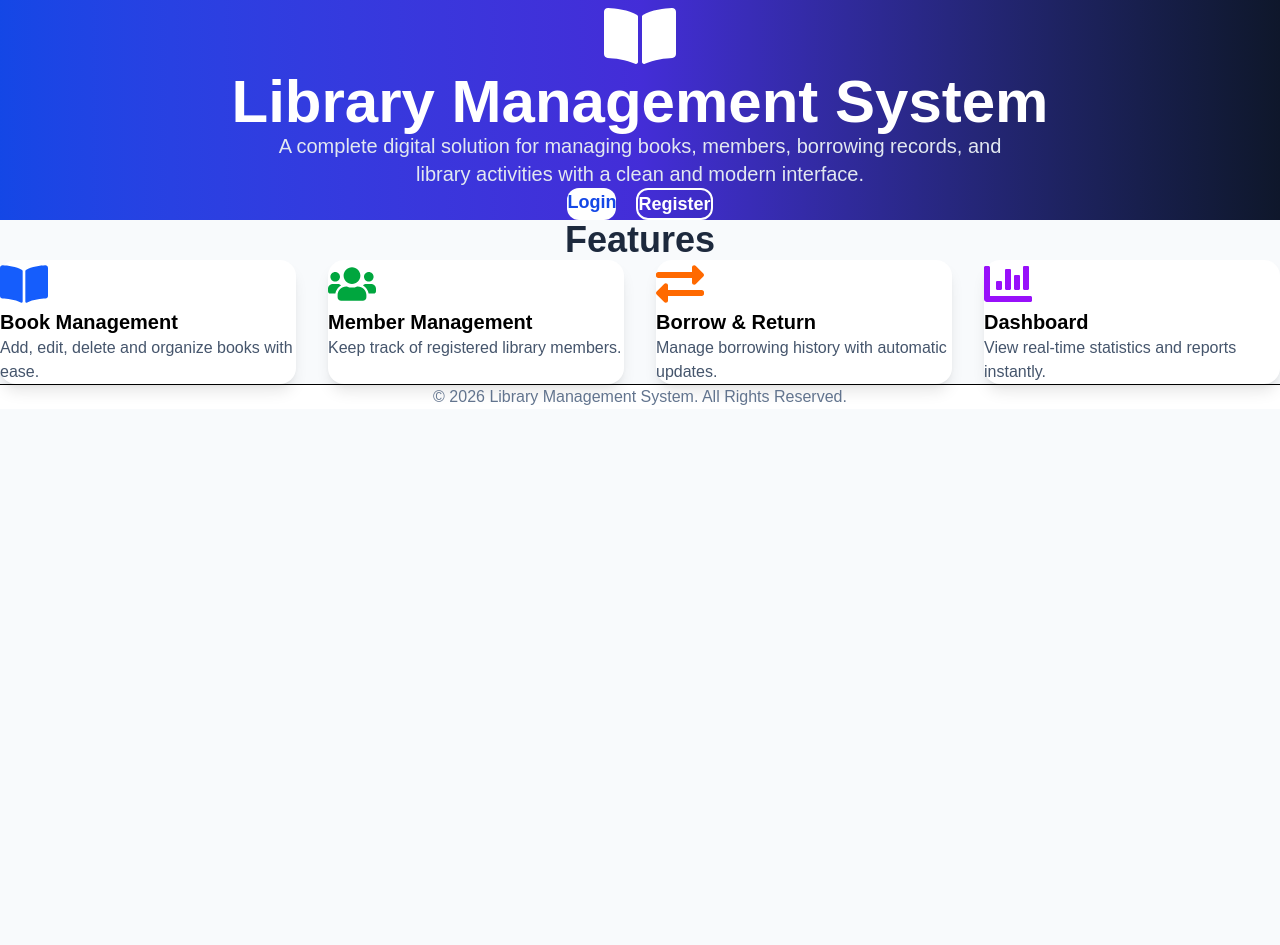
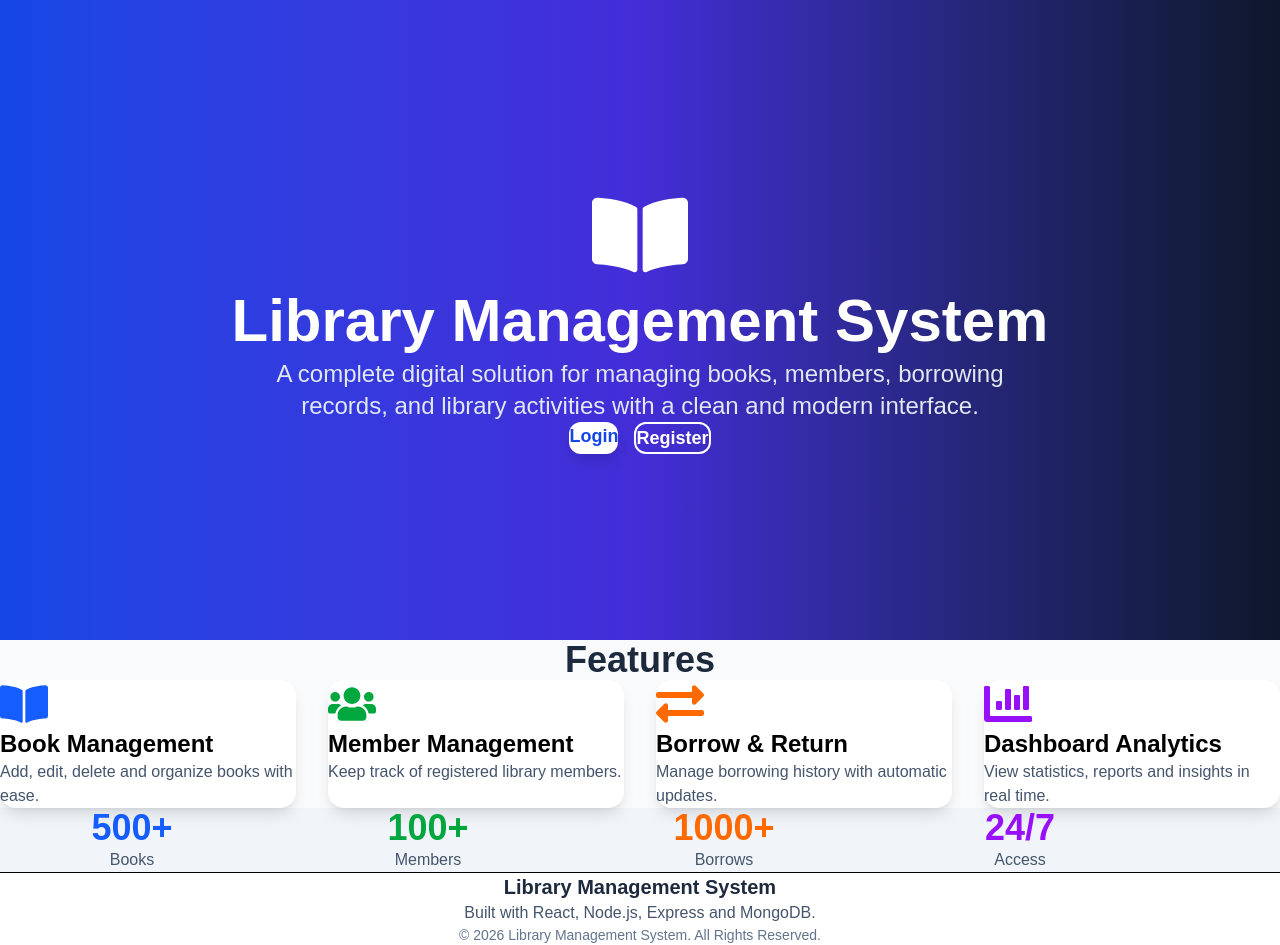
Before and after one commit to Kamrankhalil1/library-management-client, a React (Vite) app: page / in a window 1280 px wide. Before the commit the page ends 800 px from the top, so only its background shows below. Built offline with nearby package versions, Linux system fonts and the light colour scheme; no server answers.

Commit message:
Added vercel routing

```diff
--- a/src/pages/public/Home.jsx
+++ b/src/pages/public/Home.jsx
@@ -14,9 +14,7 @@ function Home() {
   if (loading) {
     return (
       <div className="flex min-h-screen items-center justify-center bg-slate-100 dark:bg-slate-950">
-        <h1 className="text-2xl font-bold dark:text-white">
-          Loading...
-        </h1>
+        <h1 className="text-3xl font-bold dark:text-white">Loading...</h1>
       </div>
     );
   }
@@ -27,106 +25,149 @@ function Home() {
 
   return (
     <div className="min-h-screen bg-slate-50 dark:bg-slate-950">
+      {/* Hero Section */}
+      <section className="bg-gradient-to-r from-blue-700 via-indigo-700 to-slate-900 text-white">
+        <div className="mx-auto flex min-h-[80vh] max-w-7xl flex-col items-center justify-center px-6 py-20 text-center">
+          <FaBookOpen className="mb-8 text-7xl md:text-8xl" />
 
-      {/* Hero */}
-      <section className="bg-gradient-to-r from-blue-700 via-indigo-700 to-slate-900 text-white">
-
-        <div className="mx-auto flex max-w-7xl flex-col items-center px-6 py-28 text-center">
-
-          <FaBookOpen className="mb-8 text-7xl" />
-
-          <h1 className="mb-6 text-5xl font-extrabold lg:text-6xl">
+          <h1 className="mb-6 text-4xl font-extrabold leading-tight md:text-6xl">
             Library Management System
           </h1>
 
-          <p className="mb-10 max-w-3xl text-xl text-slate-200">
-            A complete digital solution for managing books,
-            members, borrowing records, and library activities
-            with a clean and modern interface.
+          <p className="mb-10 max-w-3xl text-lg text-slate-200 md:text-2xl">
+            A complete digital solution for managing books, members,
+            borrowing records, and library activities with a clean and modern
+            interface.
           </p>
 
-          <div className="flex flex-wrap justify-center gap-5">
-
+          <div className="flex flex-col gap-4 sm:flex-row">
             <Link
               to="/login"
-              className="rounded-xl bg-white px-8 py-4 text-lg font-semibold text-blue-700 transition hover:scale-105"
+              className="rounded-xl bg-white px-8 py-4 text-lg font-semibold text-blue-700 shadow-lg transition duration-300 hover:scale-105 hover:bg-slate-100"
             >
               Login
             </Link>
 
             <Link
               to="/register"
-              className="rounded-xl border-2 border-white px-8 py-4 text-lg font-semibold transition hover:bg-white hover:text-blue-700"
+              className="rounded-xl border-2 border-white px-8 py-4 text-lg font-semibold transition duration-300 hover:scale-105 hover:bg-white hover:text-blue-700"
             >
               Register
             </Link>
-
           </div>
-
         </div>
-
       </section>
 
       {/* Features */}
       <section className="mx-auto max-w-7xl px-6 py-20">
-
-        <h2 className="mb-12 text-center text-4xl font-bold text-slate-800 dark:text-white">
+        <h2 className="mb-14 text-center text-4xl font-bold text-slate-800 dark:text-white">
           Features
         </h2>
 
-        <div className="grid gap-8 md:grid-cols-2 lg:grid-cols-4">
+        <div className="grid gap-8 sm:grid-cols-2 lg:grid-cols-4">
+          {/* Card 1 */}
+          <div className="rounded-2xl bg-white p-8 shadow-lg transition duration-300 hover:-translate-y-2 hover:shadow-2xl dark:bg-slate-900">
+            <FaBookOpen className="mb-5 text-5xl text-blue-600" />
 
-          <div className="rounded-2xl bg-white p-8 shadow-lg transition hover:-translate-y-2 hover:shadow-xl dark:bg-slate-900">
-            <FaBookOpen className="mb-5 text-5xl text-blue-600" />
-            <h3 className="mb-3 text-xl font-bold dark:text-white">
+            <h3 className="mb-3 text-2xl font-bold dark:text-white">
               Book Management
             </h3>
+
             <p className="text-slate-600 dark:text-slate-400">
               Add, edit, delete and organize books with ease.
             </p>
           </div>
 
-          <div className="rounded-2xl bg-white p-8 shadow-lg transition hover:-translate-y-2 hover:shadow-xl dark:bg-slate-900">
+          {/* Card 2 */}
+          <div className="rounded-2xl bg-white p-8 shadow-lg transition duration-300 hover:-translate-y-2 hover:shadow-2xl dark:bg-slate-900">
             <FaUsers className="mb-5 text-5xl text-green-600" />
-            <h3 className="mb-3 text-xl font-bold dark:text-white">
+
+            <h3 className="mb-3 text-2xl font-bold dark:text-white">
               Member Management
             </h3>
+
             <p className="text-slate-600 dark:text-slate-400">
               Keep track of registered library members.
             </p>
           </div>
 
-          <div className="rounded-2xl bg-white p-8 shadow-lg transition hover:-translate-y-2 hover:shadow-xl dark:bg-slate-900">
+          {/* Card 3 */}
+          <div className="rounded-2xl bg-white p-8 shadow-lg transition duration-300 hover:-translate-y-2 hover:shadow-2xl dark:bg-slate-900">
             <FaExchangeAlt className="mb-5 text-5xl text-orange-500" />
-            <h3 className="mb-3 text-xl font-bold dark:text-white">
+
+            <h3 className="mb-3 text-2xl font-bold dark:text-white">
               Borrow & Return
             </h3>
+
             <p className="text-slate-600 dark:text-slate-400">
               Manage borrowing history with automatic updates.
             </p>
           </div>
 
-          <div className="rounded-2xl bg-white p-8 shadow-lg transition hover:-translate-y-2 hover:shadow-xl dark:bg-slate-900">
+          {/* Card 4 */}
+          <div className="rounded-2xl bg-white p-8 shadow-lg transition duration-300 hover:-translate-y-2 hover:shadow-2xl dark:bg-slate-900">
             <FaChartBar className="mb-5 text-5xl text-purple-600" />
-            <h3 className="mb-3 text-xl font-bold dark:text-white">
-              Dashboard
+
+            <h3 className="mb-3 text-2xl font-bold dark:text-white">
+              Dashboard Analytics
             </h3>
+
             <p className="text-slate-600 dark:text-slate-400">
-              View real-time statistics and reports instantly.
+              View statistics, reports and insights in real time.
+            </p>
+          </div>
+        </div>
+      </section>
+
+      {/* Stats Section */}
+      <section className="bg-slate-100 py-20 dark:bg-slate-900">
+        <div className="mx-auto grid max-w-6xl grid-cols-2 gap-8 px-6 md:grid-cols-4">
+          <div className="text-center">
+            <h3 className="text-4xl font-bold text-blue-600">500+</h3>
+            <p className="mt-2 text-slate-600 dark:text-slate-400">
+              Books
             </p>
           </div>
 
+          <div className="text-center">
+            <h3 className="text-4xl font-bold text-green-600">100+</h3>
+            <p className="mt-2 text-slate-600 dark:text-slate-400">
+              Members
+            </p>
+          </div>
+
+          <div className="text-center">
+            <h3 className="text-4xl font-bold text-orange-500">1000+</h3>
+            <p className="mt-2 text-slate-600 dark:text-slate-400">
+              Borrows
+            </p>
+          </div>
+
+          <div className="text-center">
+            <h3 className="text-4xl font-bold text-purple-600">24/7</h3>
+            <p className="mt-2 text-slate-600 dark:text-slate-400">
+              Access
+            </p>
+          </div>
         </div>
-
       </section>
 
       {/* Footer */}
-      <footer className="border-t bg-white py-8 text-center dark:border-slate-800 dark:bg-slate-900">
-        <p className="text-slate-500 dark:text-slate-400">
-          © 2026 Library Management System. All Rights Reserved.
-        </p>
+      <footer className="border-t bg-white py-8 dark:border-slate-800 dark:bg-slate-950">
+        <div className="mx-auto max-w-7xl px-6 text-center">
+          <h3 className="mb-2 text-xl font-bold text-slate-800 dark:text-white">
+            Library Management System
+          </h3>
+
+          <p className="mb-4 text-slate-600 dark:text-slate-400">
+            Built with React, Node.js, Express and MongoDB.
+          </p>
+
+          <p className="text-sm text-slate-500 dark:text-slate-500">
+            © 2026 Library Management System. All Rights Reserved.
+          </p>
+        </div>
       </footer>
-
     </div>
   );
 }
```
